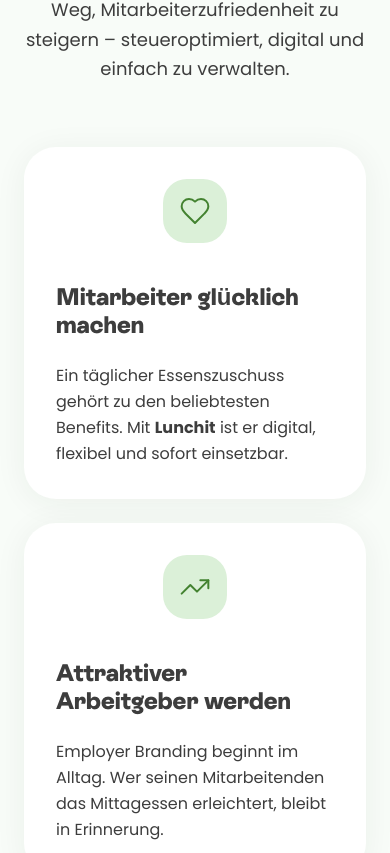
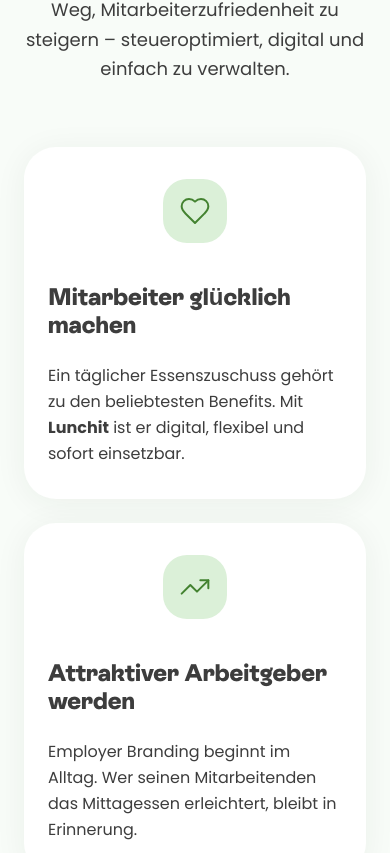
Before and after one commit to jprepeluh-ux/spendit_Campaign, a React (Vite) app: page / in a window 390 px wide. Shown: the part 1351-2204 px from the top of the page. Built offline with nearby package versions, Linux system fonts and the light colour scheme.

Commit message:
Mobile card padding set to 24px

```diff
--- a/src/components/Mission.jsx
+++ b/src/components/Mission.jsx
@@ -75,7 +75,7 @@ export default function Mission() {
                 </div>
 
                 {/* Text – free below image, no card wrapper */}
-                <div className="pt-8 px-2 flex flex-col gap-6 flex-1">
+                <div className="pt-8 px-2 max-md:px-6 flex flex-col gap-6 flex-1">
                   <h3 className="font-headline font-extrabold text-[32px] leading-8 text-brand-text">
                     {title}
                   </h3>
--- a/src/components/Purpose.jsx
+++ b/src/components/Purpose.jsx
@@ -55,7 +55,7 @@ export default function Purpose() {
         <div className="grid grid-cols-1 sm:grid-cols-2 lg:grid-cols-4 gap-6 items-stretch">
           {benefits.map(({ icon: Icon, title, description }, i) => (
             <ScrollReveal key={title} delay={0.1 * i} className="flex flex-col">
-              <div className="bg-white flex flex-col items-center gap-10 p-8 rounded-[32px] shadow-[0px_4px_33px_0px_rgba(27,58,18,0.06)] flex-1">
+              <div className="bg-white flex flex-col items-center gap-10 p-8 max-md:px-6 rounded-[32px] shadow-[0px_4px_33px_0px_rgba(27,58,18,0.06)] flex-1">
 
                 {/* Icon badge */}
                 <div className="w-16 h-16 rounded-[24px] bg-[#dbf0d8] flex items-center justify-center shrink-0">
--- a/src/components/TaxBenefit.jsx
+++ b/src/components/TaxBenefit.jsx
@@ -52,7 +52,7 @@ export default function TaxBenefit() {
               <div className="absolute -right-6 -top-6 w-40 h-40 rounded-full bg-[#E8F5E9] max-lg:right-8 max-lg:-top-4" aria-hidden="true" />
               <div className="absolute -left-10 -bottom-10 w-32 h-32 rounded-full bg-[#E8F5E9] max-lg:-left-0 max-lg:-bottom-6" aria-hidden="true" />
 
-            <div className="bg-white rounded-4xl p-10 shadow-card-lg relative z-10">
+            <div className="bg-white rounded-4xl p-10 max-md:px-6 shadow-card-lg relative z-10">
               <div>
                 <div className="inline-flex items-center justify-center w-14 h-14 rounded-2xl bg-[#dbf0d8] mb-8">
                   <Euro size={26} className="text-brand-green" strokeWidth={1.75} />
```
